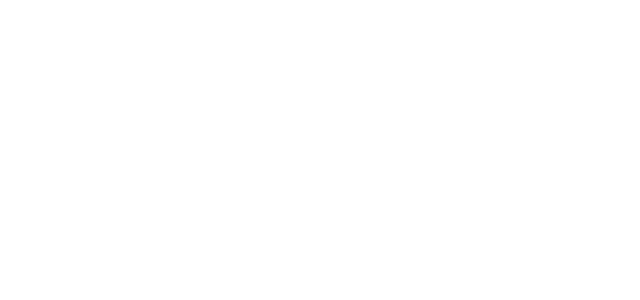
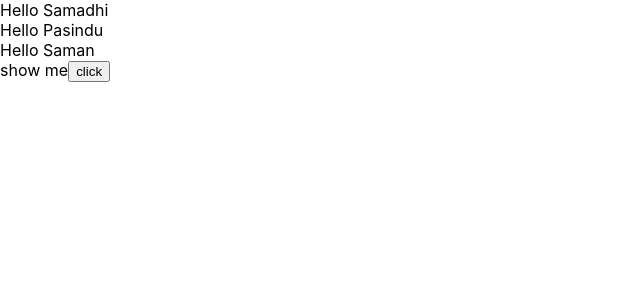
Before and after one commit to mytute/react-test, a React (Create React App) app in the folder hello-world/: page / in a window 1280 px wide. Shown: the top 300 px of the page, without its empty margins (0-640 px from the left). Built offline with nearby package versions, Linux system fonts and the light colour scheme.

Commit message:
add demo

```diff
--- a/hello-world/src/App.js
+++ b/hello-world/src/App.js
@@ -1,9 +1,15 @@
 import './App.css';
+import Greet from './components/Greet';
 
 function App() {
   return (
     <div >
-
+      <Greet name='Samadhi'/>
+      <Greet name='Pasindu'/>
+      <Greet name='Saman'>
+         <label>show me</label>
+         <button>click</button>
+      </Greet>
     </div>
   );
 }
--- /dev/null
+++ b/hello-world/src/components/Greet.js
@@ -0,0 +1,12 @@
+import React from 'react';
+
+const Greet = (props) => {
+  return (
+    <>
+    <div>Hello {props.name}</div>
+    {props.children}
+    </>
+  )
+}
+
+export default Greet;
```
Also changed, not shown: 1 other file (tests, documents, lock files or other folders).
